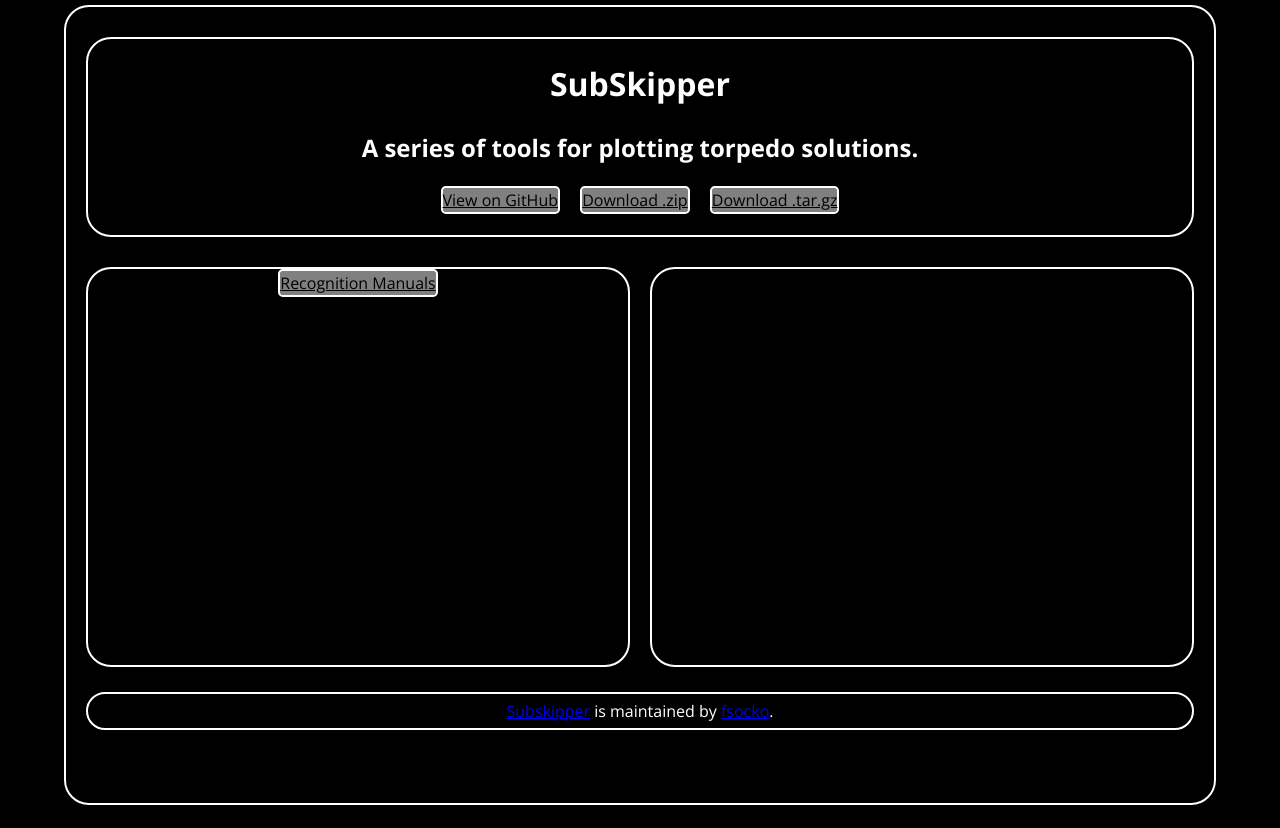
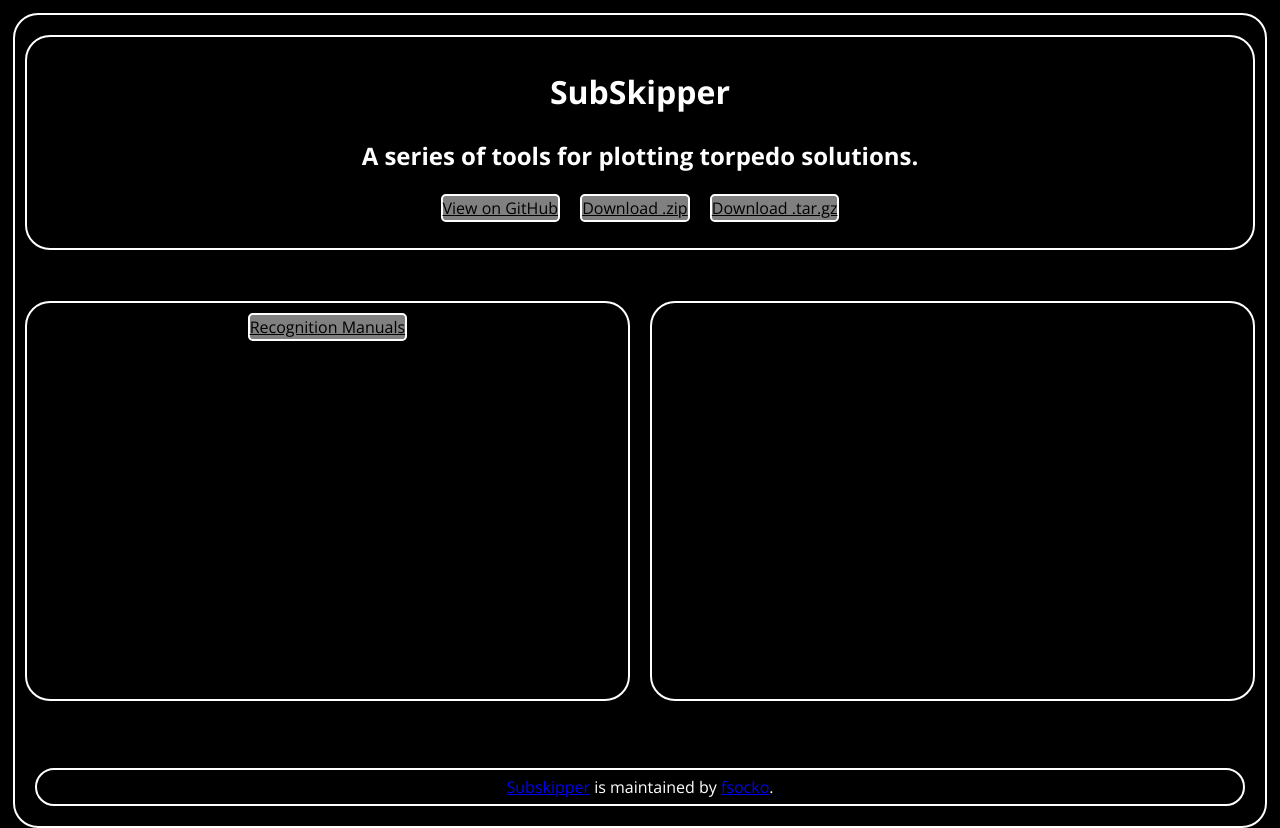
Before and after one commit to fsocko/subskipper, a PHP site: page / in a window 1280 px wide. Before the commit the page ends 805 px from the top, so only its background shows below. Run offline with PHP 8.4, Linux system fonts and the light colour scheme.

Commit message:
updates to sizing on smal screens

```diff
--- a/stylesheets/stylesheet.css
+++ b/stylesheets/stylesheet.css
@@ -14,15 +14,16 @@
 
 	position: absolute;
 	top: 0px;
-	width: 90%;
+	width: 98%;
 	min-height:100%;
 	border-radius: 25px;
     border: 2px solid white;
 	text-align: center;
 	display: table;
-	margin-left: 5%;
-	margin-right: 5%;
-	margin-top: 5px;
+	margin-left: 1%;
+	margin-right: 1%;
+	margin-top: 1%;
+	padding: 10px;
 
 	}
 
@@ -32,7 +33,8 @@
     border-radius: 25px;
     border: 2px solid white;
     min-height: 200px;
-	margin: 20px 20px 20px 20px;
+	width: calc(100%);
+	padding: 10px;
 
 }
 
@@ -42,24 +44,23 @@
     border-radius: 25px;
     border: 2px solid white;
     min-height: 400px;
-	width: calc(50% - 30px);
-	margin-top: 20px;
-	margin-bottom: 20px;
-
+	min-width: calc(50% - 10px);
+	/*10px indicates space between content divs*/
+	margin-top: 5%;
+	margin-bottom: 5%;
+	padding: 10px;
 }
 
 #leftColumn
 {
 float: left;
-margin-right: 20px;
-margin-left: 20px;
+margin-right: 10px;
 }
 
 #rightColumn
 {
 	float: right;
 	margin-left: 0;
-	margin-right: 20px;
 }
 
 .btn {
@@ -86,10 +87,10 @@
 	bottom:0;
 	border-radius: 25px;
     border: 2px solid white;
-	min-width: calc(100% - 40px);
+	min-width: calc(100% - 20px);
 	margin-top: 5px;
 	margin-bottom: 10px;
-	margin-right: 20px;
-	margin-left: 20px;
+	margin-right: 10px;
+	margin-left: 10px;
 	padding: 5px;
 }
```
